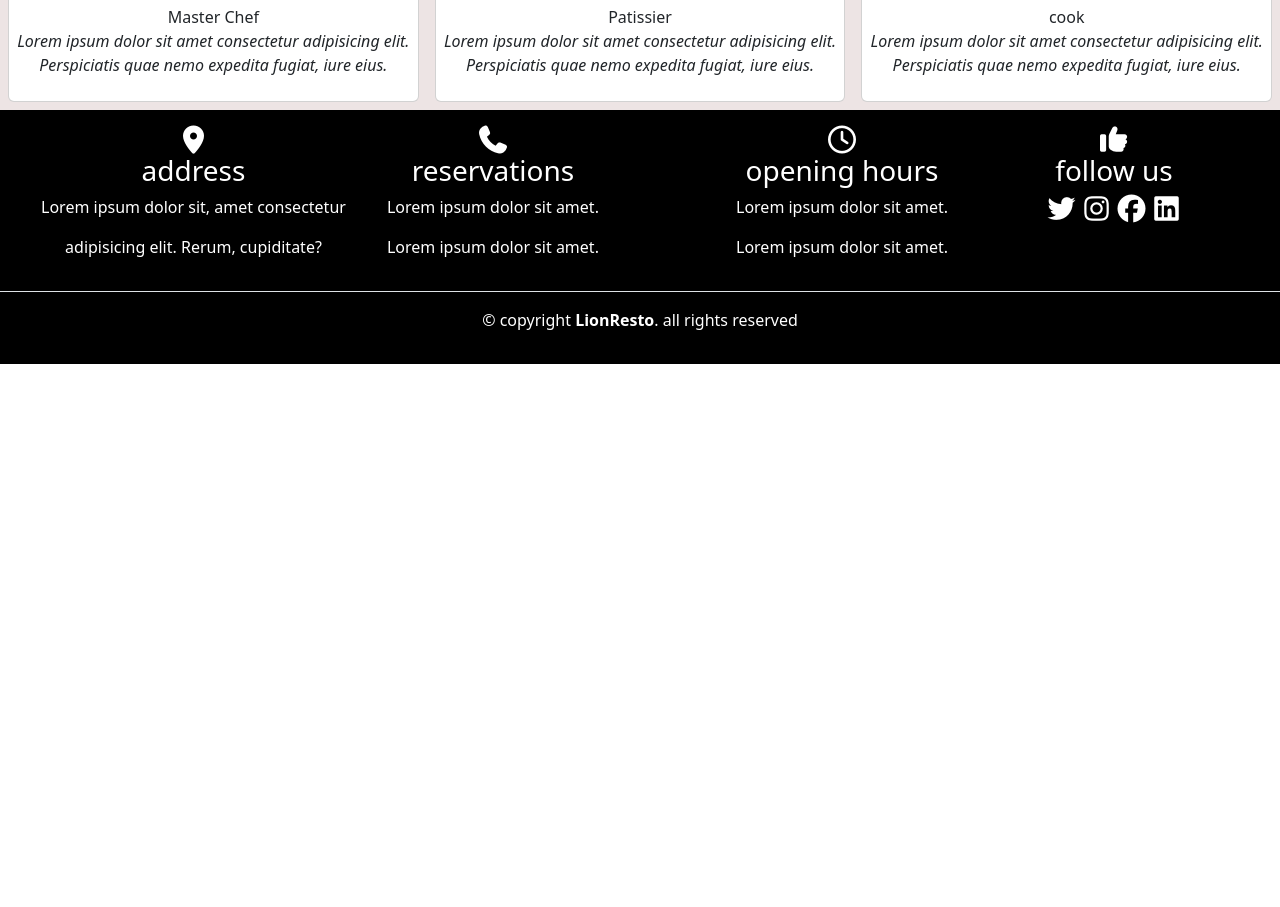
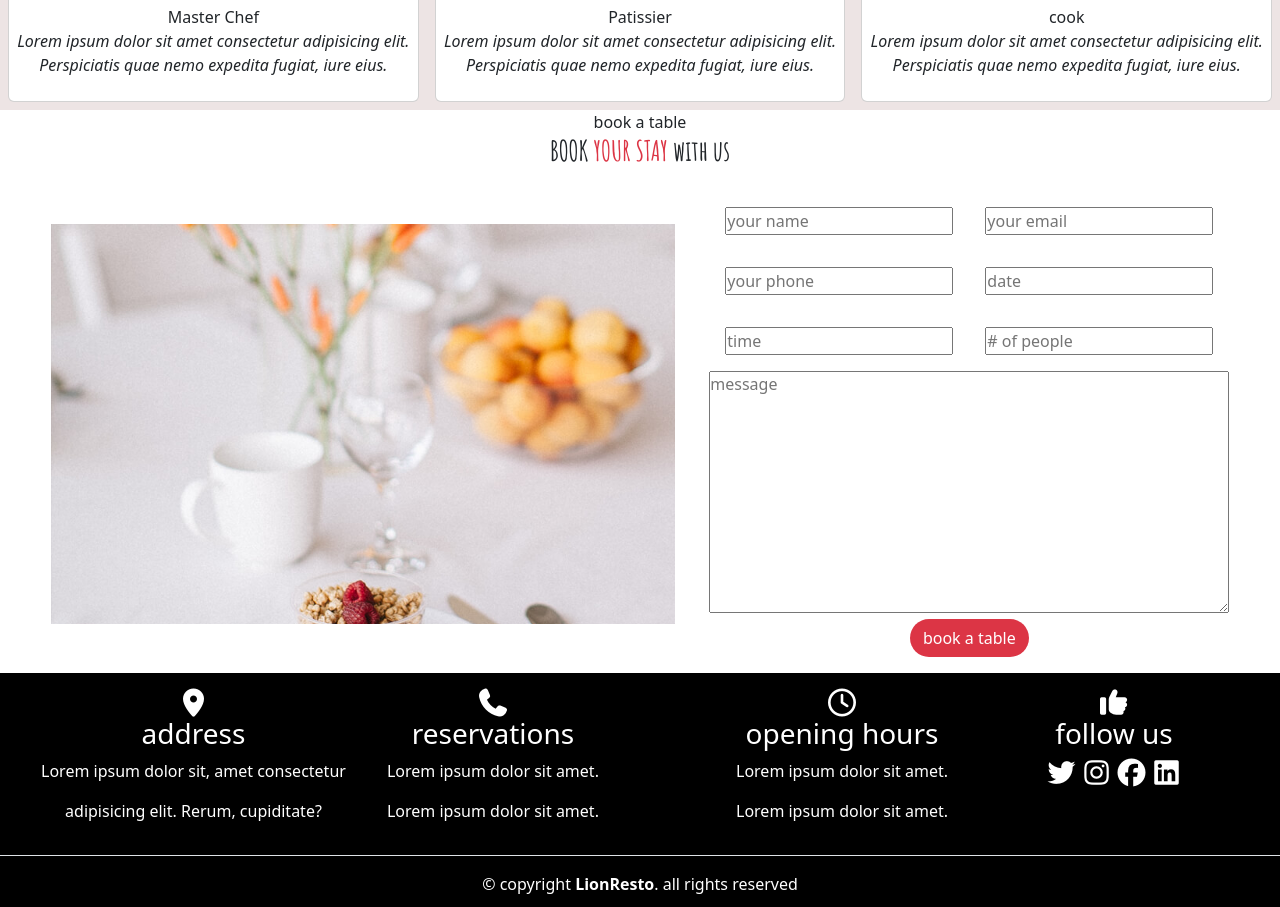
Before and after one commit to abyss4by22/charaf-erroussafi-lionresto-final, a plain HTML site: page index.html in a window 1280 px wide. Shown: the part 3142-4049 px from the top of the page. Before the commit the page ends 3506 px from the top, so only its background shows below. Drawn offline with nearby package versions, Linux system fonts and the light colour scheme.

Commit message:
finished booktable

```diff
--- a/index.html
+++ b/index.html
@@ -248,7 +248,7 @@
       </div>
     </div>
 
-<div  class="d-flex flex-column flex-md-row flex-lg-row justify-content-md-evenly w-100">
+    <div class="d-flex flex-column flex-md-row flex-lg-row justify-content-md-evenly w-100">
       <div class="d-flex flex-column align-items-center">
         <span class="h2">1453</span>
         <p class="fs-4">hours of support</p>
@@ -270,43 +270,80 @@
       <p class='h1 amatic'>OUR <span class="text-danger">PROFESSIONAL</span> CHEFS</p>
     </div>
 
-    <div class="d-flex flex-column flex-lg-row justify-content-lg-center justify-content-evenly align-items-center align-items-lg-center">
+    <div
+      class="d-flex flex-column flex-lg-row justify-content-lg-center justify-content-evenly align-items-center align-items-lg-center">
       <div class="card card1 p-2 m-2">
         <div class="h-75">
-          <img src="./img/chefs/chefs-1.jpg"  alt="">
+          <img src="./img/chefs/chefs-1.jpg" alt="">
         </div>
         <div class="bg-white h-25 d-flex flex-column justify-content-evenly align-items-center">
           <span class="h2">Walter White</span>
           <span>Master Chef</span>
-          <p class="fst-italic text-center">Lorem ipsum dolor sit amet consectetur adipisicing elit. Perspiciatis quae nemo expedita fugiat, iure eius.</p>
+          <p class="fst-italic text-center">Lorem ipsum dolor sit amet consectetur adipisicing elit. Perspiciatis quae
+            nemo expedita fugiat, iure eius.</p>
         </div>
       </div>
       <div class="card card2 p-2 m-2">
         <div class="h-75">
-          <img src="./img/chefs/chefs-2.jpg"  alt="">
+          <img src="./img/chefs/chefs-2.jpg" alt="">
         </div>
         <div class="bg-white h-25 d-flex flex-column justify-content-evenly align-items-center">
           <span class="h2">Sarah Johnson</span>
           <span>Patissier</span>
-          <p class="fst-italic text-center">Lorem ipsum dolor sit amet consectetur adipisicing elit. Perspiciatis quae nemo expedita fugiat, iure eius.</p>
+          <p class="fst-italic text-center">Lorem ipsum dolor sit amet consectetur adipisicing elit. Perspiciatis quae
+            nemo expedita fugiat, iure eius.</p>
         </div>
       </div>
 
 
       <div class="card card3 p-2 m-2">
         <div class="h-75">
-          <img src="./img/chefs/chefs-3.jpg"  alt="">
+          <img src="./img/chefs/chefs-3.jpg" alt="">
         </div>
         <div class="bg-white h-25 d-flex flex-column justify-content-evenly align-items-center">
           <span class="h2">William Anderson</span>
           <span>cook</span>
-          <p class="fst-italic text-center">Lorem ipsum dolor sit amet consectetur adipisicing elit. Perspiciatis quae nemo expedita fugiat, iure eius.</p>
+          <p class="fst-italic text-center">Lorem ipsum dolor sit amet consectetur adipisicing elit. Perspiciatis quae
+            nemo expedita fugiat, iure eius.</p>
         </div>
       </div>
     </div>
     </div>
 
   </section>
+
+  <!-- book a table -->
+  <div class="book ">
+    <div class="d-flex flex-column justify-content-center align-items-center ">
+      <span>book a table</span>
+      <p class="h3 amatic">BOOK <span class="text-danger">YOUR STAY</span> with us</p>
+    </div>
+    <div class=" h-75 row-cols-2 m-3 d-flex flex-column flex-lg-row justify-content-lg-evenly align-items-center">
+      <div class=" w-100 col-sm-12    " id="img">
+
+      </div>
+      <div class="col-sm-12 col-lg-5 text-center">
+        <div class="d-flex flex-column justify-content-sm-evenly align-items-sm-center flex-md-row justify-content-md-evenly ">
+          <input class="m-3 w-75" placeholder="your name" type="text" name="" id="">
+          <input  class="m-3 w-75" placeholder="your email" type="text" name="" id="">
+        </div>
+        <div class="d-flex flex-column justify-content-sm-evenly align-items-sm-center flex-md-row justify-content-md-evenly" >
+          <input class="m-3 w-75" placeholder="your phone" type="text" name="" id="">
+          <input class="m-3 w-75" placeholder="date" type="text" name="" id="">
+        </div>
+        <div class="d-flex flex-column justify-content-sm-evenly align-items-sm-center flex-md-row justify-content-md-evenly">
+          <input class="m-3 w-75" placeholder="time" type="text" name="" id="">
+          <input class="m-3 w-75" placeholder="# of people" type="text" name="" id="">
+        </div>
+        <div>
+        <textarea placeholder="message" name="" id="" cols="30" rows="10" class="w-100"></textarea>
+        </div>
+        <div class="w-100 h-25 text-center"><button class="btn bg-danger rounded-pill text-white">book a table</button></div>
+      </div>
+
+
+    </div>
+  </div>
 
 
   <!-- footer -->
--- a/src/sass/app.scss
+++ b/src/sass/app.scss
@@ -92,6 +92,28 @@
   width: 100%;
   height: auto;
 }
+
+.book{
+  min-height: 50vh;
+  height: fit-content;
+}
+.book .row{
+
+  min-height: 40vh;
+}
+ #img {
+  background-image: url('../../img/reservation.jpg');
+  background-size: cover;
+  background-position: center;
+  background-repeat: no-repeat;
+  min-width: auto;
+  max-width: 50%;
+  min-height: 400px;
+ }
+
+
+
+
 footer{
   min-height: 20vh;
 }
```
Also changed, not shown: public/css/app.css. Lines whose indentation alone changed are shown as unchanged.
